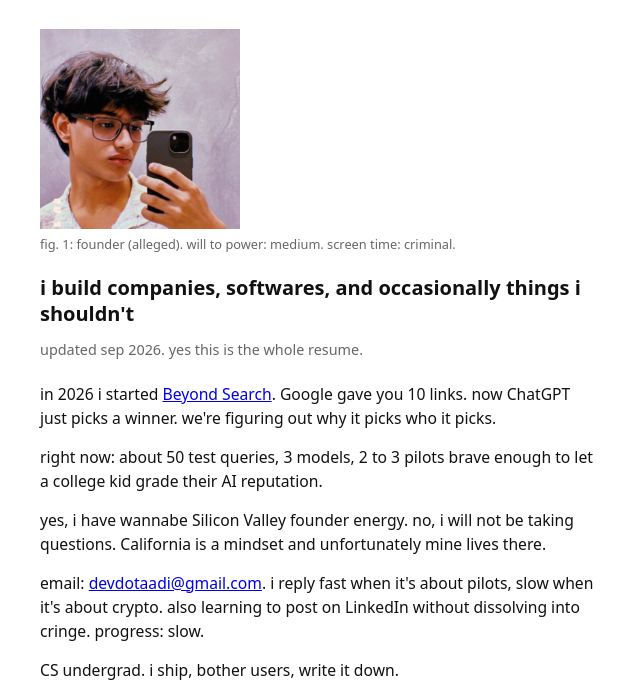
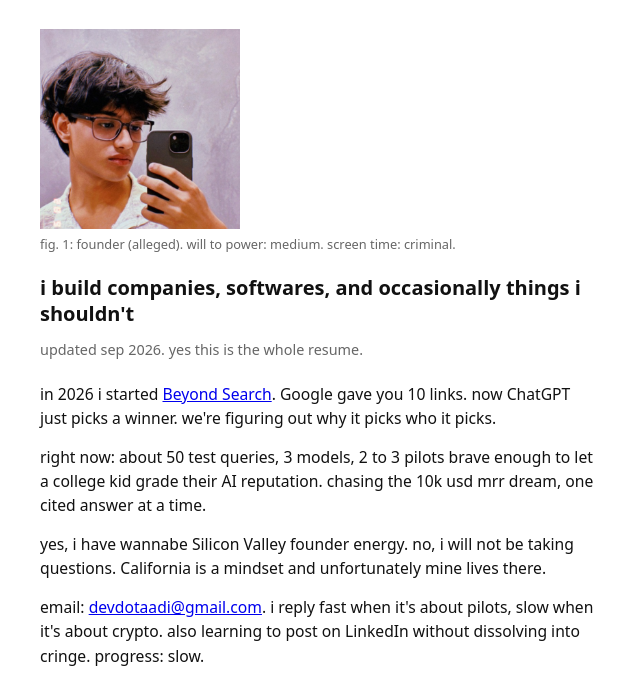
Before and after one commit to DevDotAadi/PersonalSite, a website built with Vite: page index.html in a window 1280 px wide. Shown: the part 107-793 px from the top of the page, without its empty margins (0-640 px from the left). Built offline with nearby package versions, Linux system fonts and the light colour scheme.

Commit message:
Add MRR dream note and shitpost sidenote

```diff
--- a/index.html
+++ b/index.html
@@ -54,7 +54,7 @@
       </p>
 
       <p>
-        right now: about 50 test queries, 3 models, 2 to 3 pilots brave enough to let a college kid grade their AI reputation.
+        right now: about 50 test queries, 3 models, 2 to 3 pilots brave enough to let a college kid grade their AI reputation. chasing the 10k usd mrr dream, one cited answer at a time.
       </p>
 
       <p>
```
Also changed, not shown: elsewhere.html (+1 -0 lines).
